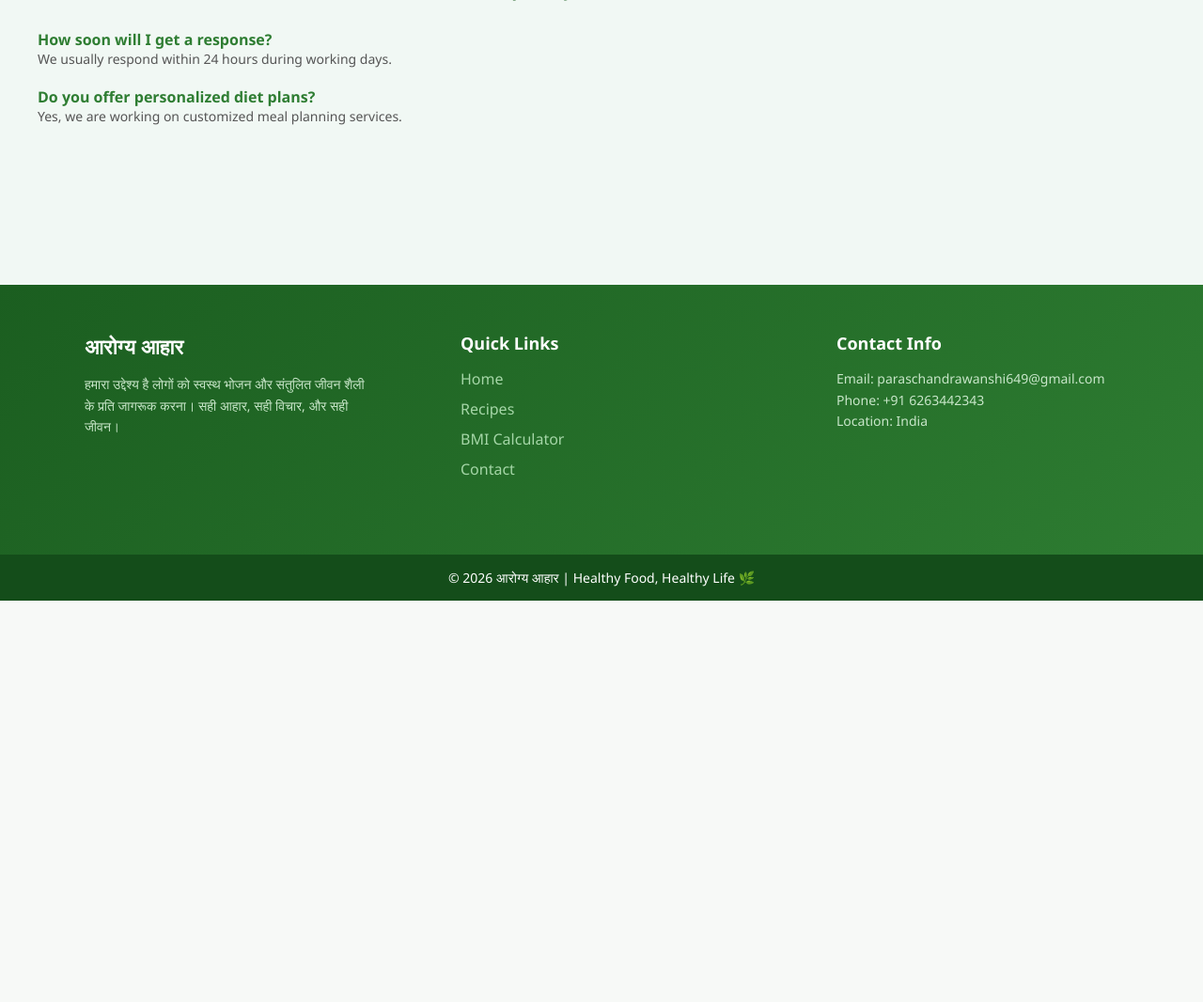
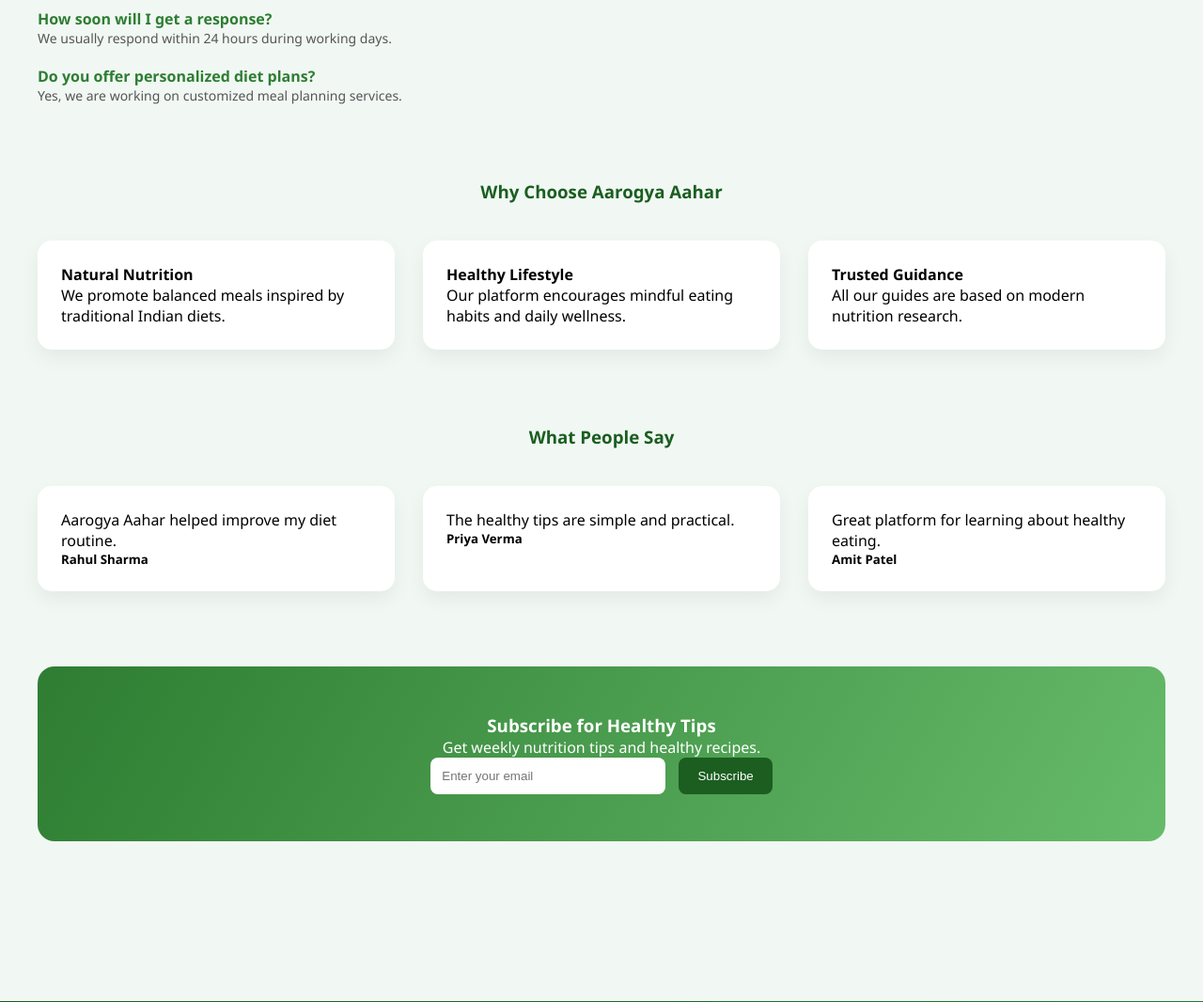
Before and after one commit to paras01-patel/HealthyLife, a Django app: page /contact/ in a window 1280 px wide. Shown: the part 1616-2682 px from the top of the page at 94% size. Before the commit the page ends 2255 px from the top, so only its background shows below. Run offline with Django 5.2, Linux system fonts and the light colour scheme.

Commit message:
add extra content

```diff
--- a/app/templates/contact.html
+++ b/app/templates/contact.html
@@ -88,15 +88,6 @@
     margin-bottom: 18px;
     border-radius: 10px;
     border: 1px solid #c8e6c9;
-    font-size: 14px;
-    transition: 0.3s;
-}
-
-.contact-form input:focus,
-.contact-form textarea:focus {
-    border-color: #2e7d32;
-    box-shadow: 0 0 8px rgba(46,125,50,0.2);
-    outline: none;
 }
 
 .contact-form button {
@@ -106,13 +97,7 @@
     border: none;
     background: linear-gradient(90deg,#1b5e20,#2e7d32);
     color: white;
-    font-size: 15px;
     cursor: pointer;
-    transition: 0.3s;
-}
-
-.contact-form button:hover {
-    opacity: 0.9;
 }
 
 /* ===== SOCIAL SECTION ===== */
@@ -169,13 +154,89 @@
     color:#555;
 }
 
+/* ===== WHY US ===== */
+.why-section{
+    margin:80px 0;
+}
+
+.why-section h3{
+    text-align:center;
+    color:#1b5e20;
+    margin-bottom:40px;
+}
+
+.why-grid{
+    display:flex;
+    gap:30px;
+    flex-wrap:wrap;
+}
+
+.why-card{
+    flex:1;
+    min-width:250px;
+    background:white;
+    padding:25px;
+    border-radius:15px;
+    box-shadow:0 8px 20px rgba(0,0,0,0.06);
+}
+
+/* ===== TESTIMONIAL ===== */
+.testimonial-section{
+    margin:80px 0;
+}
+
+.testimonial-section h3{
+    text-align:center;
+    color:#1b5e20;
+    margin-bottom:40px;
+}
+
+.testimonial-grid{
+    display:flex;
+    gap:30px;
+    flex-wrap:wrap;
+}
+
+.testimonial-card{
+    flex:1;
+    min-width:250px;
+    background:white;
+    padding:25px;
+    border-radius:15px;
+    box-shadow:0 8px 20px rgba(0,0,0,0.06);
+}
+
+/* ===== NEWSLETTER ===== */
+.newsletter{
+    background:linear-gradient(120deg,#2e7d32,#66bb6a);
+    padding:50px;
+    border-radius:18px;
+    text-align:center;
+    color:white;
+    margin:70px 0;
+}
+
+.newsletter input{
+    padding:12px;
+    width:250px;
+    border:none;
+    border-radius:8px;
+    margin-right:10px;
+}
+
+.newsletter button{
+    padding:12px 20px;
+    border:none;
+    border-radius:8px;
+    background:#1b5e20;
+    color:white;
+}
+
 </style>
 {% endblock %}
 
-
 {% block content %}
 
-<!-- HERO -->
 <div class="contact-hero">
 <h2>Get in Touch With Us</h2>
 <p>
@@ -186,15 +247,13 @@
 
 <div class="contact-wrapper">
 
-    <!-- LEFT SIDE INFORMATION -->
 <div class="contact-info">
 
 <div class="info-card">
 <h3>Our Mission</h3>
 <p>
 Aarogya Aahar focuses on spreading awareness about mindful eating,
-                sustainable food habits, and maintaining a healthy lifestyle rooted in
-                traditional wisdom and modern nutrition science.
+sustainable food habits, and maintaining a healthy lifestyle.
 </p>
 </div>
 
@@ -217,7 +276,6 @@
 
 </div>
 
-    <!-- RIGHT SIDE FORM -->
 <div class="contact-form">
 <h2>Send Us a Message</h2>
 
@@ -229,11 +287,11 @@
 <textarea name="message" rows="4" placeholder="Your Message" required></textarea>
 <button type="submit">Submit Message</button>
 </form>
+
 </div>
 
 </div>
 
-<!-- SOCIAL -->
 <div class="social-section">
 <h3>Connect With Us</h3>
 <div class="social-icons">
@@ -243,13 +301,12 @@
 </div>
 </div>
 
-<!-- MAP -->
 <div class="map-section">
-    <iframe src="https://www.google.com/maps/embed?pb=!1m18..." allowfullscreen></iframe>
+<iframe src="https://www.google.com/maps?q=india&output=embed"></iframe>
 </div>
 
-<!-- FAQ -->
 <div class="faq-section">
+
 <h3>Frequently Asked Questions</h3>
 
 <div class="faq-item">
@@ -261,6 +318,73 @@
 <h4>Do you offer personalized diet plans?</h4>
 <p>Yes, we are working on customized meal planning services.</p>
 </div>
+
+</div>
+
+
+<!-- WHY US -->
+<div class="why-section">
+
+<h3>Why Choose Aarogya Aahar</h3>
+
+<div class="why-grid">
+
+<div class="why-card">
+<h4>Natural Nutrition</h4>
+<p>We promote balanced meals inspired by traditional Indian diets.</p>
+</div>
+
+<div class="why-card">
+<h4>Healthy Lifestyle</h4>
+<p>Our platform encourages mindful eating habits and daily wellness.</p>
+</div>
+
+<div class="why-card">
+<h4>Trusted Guidance</h4>
+<p>All our guides are based on modern nutrition research.</p>
+</div>
+
+</div>
+
+</div>
+
+
+<!-- TESTIMONIAL -->
+<div class="testimonial-section">
+
+<h3>What People Say</h3>
+
+<div class="testimonial-grid">
+
+<div class="testimonial-card">
+<p>Aarogya Aahar helped improve my diet routine.</p>
+<h5>Rahul Sharma</h5>
+</div>
+
+<div class="testimonial-card">
+<p>The healthy tips are simple and practical.</p>
+<h5>Priya Verma</h5>
+</div>
+
+<div class="testimonial-card">
+<p>Great platform for learning about healthy eating.</p>
+<h5>Amit Patel</h5>
+</div>
+
+</div>
+
+</div>
+
+
+<!-- NEWSLETTER -->
+<div class="newsletter">
+
+<h3>Subscribe for Healthy Tips</h3>
+<p>Get weekly nutrition tips and healthy recipes.</p>
+
+<input type="email" placeholder="Enter your email">
+<button>Subscribe</button>
+
 </div>
 
 {% endblock %}
```
Also changed, not shown: app/templates/bmi.html (+4 -8 lines). Lines whose indentation alone changed are shown as unchanged.
